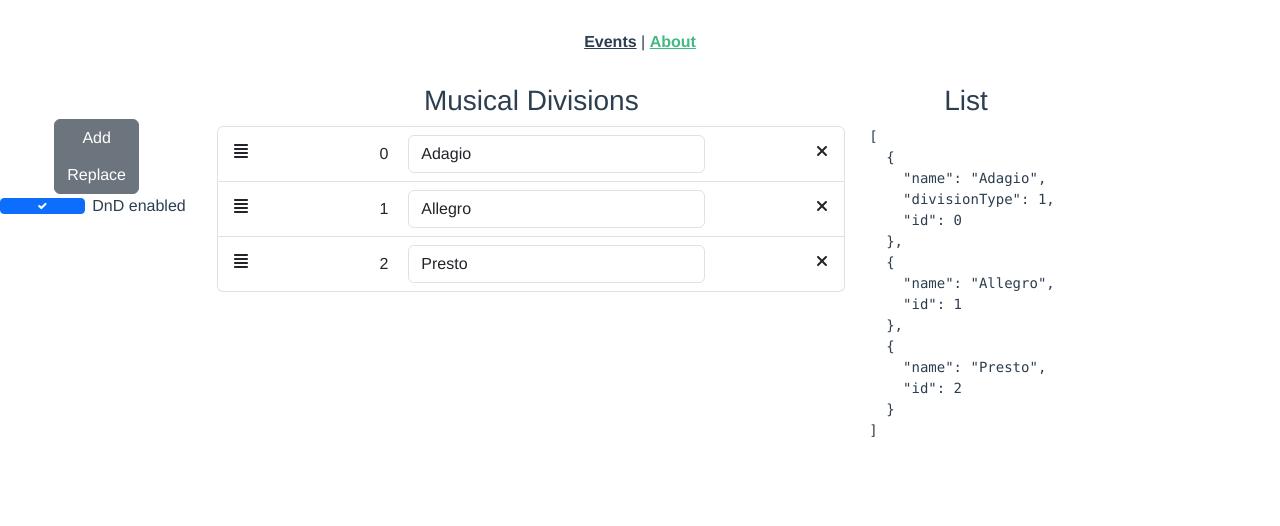
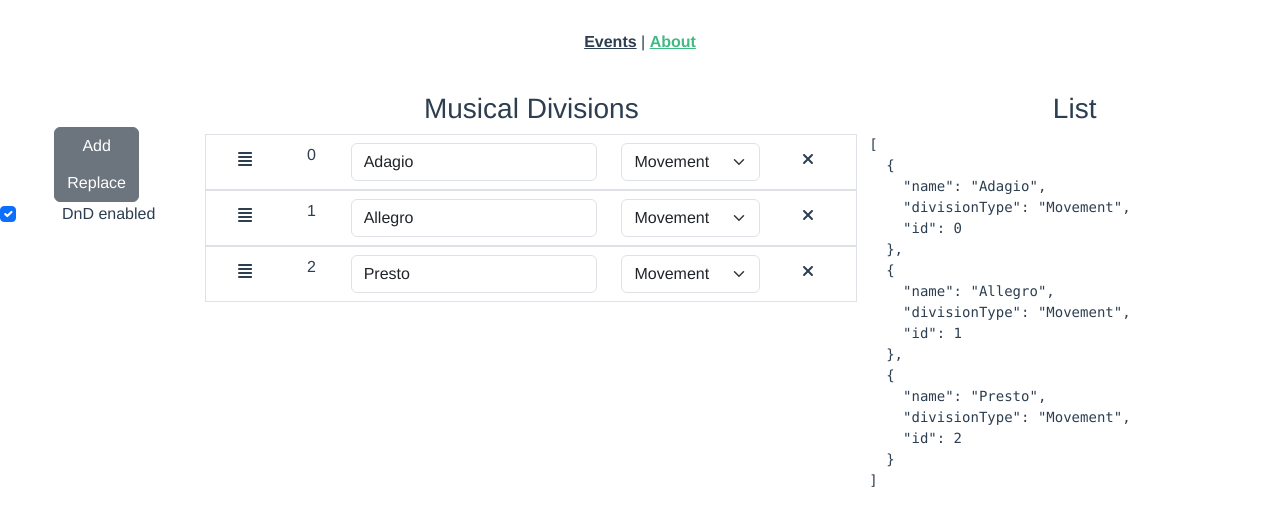
Before and after one commit to apacha/VueJsMasteryPlayground, a Vue app: page /about in a window 1280 px wide. Shown: the top 526 px of the page. Built offline with nearby package versions, Linux system fonts and the light colour scheme.

Commit message:
Drag-n-drop is now musical division themed and newly styled with bootstrap

```diff
--- a/src/views/AboutView.vue
+++ b/src/views/AboutView.vue
@@ -19,7 +19,7 @@
 
       <draggable
         :list="musicalDivisions"
-        item-key="name"
+        item-key="id"
         class="list-group"
         ghost-class="ghost"
         :move="checkMove"
@@ -28,23 +28,36 @@
         v-bind="dragOptions"
       >
         <template #item="{ element, index }">
-          <div class="list-group-item" :class="{ 'not-draggable': !enabled }">
-            <font-awesome-icon icon="fa-solid fa-align-justify" class="handle" />
-            <span class="text">{{ element.id }} </span>
-            <input type="text" class="form-control" v-model="element.name" />
-            <font-awesome-icon :icon="['fas', 'times']" class="close" @click="removeAt(index)"/>
+          <div class="row border" :class="{ 'not-draggable': !enabled }">
+            <font-awesome-icon icon="fa-solid fa-align-justify" class="col-1 handle" />
+            <div class="col-1">{{ element.id }}</div>
+            <div class="col-5">
+              <input type="text" class="form-control" v-model="element.name" />
+            </div>
+            <div class="col-3">
+              <select class="form-select" v-model="element.divisionType">
+                <option disabled value="">Please select one</option>
+                <option>Movement</option>
+                <option>Act</option>
+                <option>Scene</option>
+              </select>
+            </div>
+            <div class="col-1">
+              <font-awesome-icon :icon="['fas', 'times']" class="close" @click="removeAt(index)" />
+            </div>
           </div>
         </template>
       </draggable>
     </div>
-
-    <rawDisplayer class="col-2" :value="musicalDivisions" title="List" />
+    <div class="col-4">
+      <rawDisplayer :value="musicalDivisions" title="List" />
+    </div>
   </div>
 </template>
 
 <script lang="ts">
 import draggable from 'vuedraggable'
-let id = 1
+let id = 3
 export default {
   name: 'simpleDraggable',
   display: 'Simple',
@@ -56,9 +69,9 @@ export default {
     return {
       enabled: true,
       musicalDivisions: [
-        { name: 'Adagio', divisionType: 1, id: 0 },
-        { name: 'Allegro', id: 1 },
-        { name: 'Presto', id: 2 }
+        { name: 'Adagio', divisionType: 'Movement', id: 0 },
+        { name: 'Allegro', divisionType: 'Movement', id: 1 },
+        { name: 'Presto', divisionType: 'Movement', id: 2 }
       ],
       dragging: false
     }
@@ -70,20 +83,20 @@ export default {
     dragOptions() {
       return {
         animation: 200,
-        group: "description",
-        disabled: !this.enabled,
+        group: 'description',
+        disabled: !this.enabled
       }
     }
   },
   methods: {
     add: function () {
-      this.musicalDivisions.push({ name: 'Juan ' + id, id: id++ })
+      this.musicalDivisions.push({ name: '', divisionType: '', id: id++ })
     },
     replace: function () {
-      this.musicalDivisions = [{ name: 'Edgard', id: id++ }]
+      this.musicalDivisions = [{ name: 'Edgard', divisionType: 'Movement', id: id++ }]
     },
     removeAt(idx: number) {
-      this.musicalDivisions.splice(idx, 1);
+      this.musicalDivisions.splice(idx, 1)
     },
     checkMove: function (e: any) {
       window.console.log('Future index: ' + e.draggedContext.futureIndex)
@@ -92,13 +105,17 @@ export default {
 }
 </script>
 <style scoped>
-
 .buttons {
   margin-top: 35px;
 }
 
 .handle {
   float: left;
+  padding-top: 8px;
+  padding-bottom: 8px;
+}
+
+.row {
   padding-top: 8px;
   padding-bottom: 8px;
 }
@@ -110,12 +127,8 @@ export default {
 }
 
 .close:hover {
-    color: red;
-    cursor: pointer;
-}
-
-.text {
-  margin: 20px;
+  color: red;
+  cursor: pointer;
 }
 
 .ghost {
@@ -129,8 +142,6 @@ export default {
 
 input {
   display: inline-block;
-  width: 50%;
+  /* width: 50%; */
 }
-
-
 </style>
```
